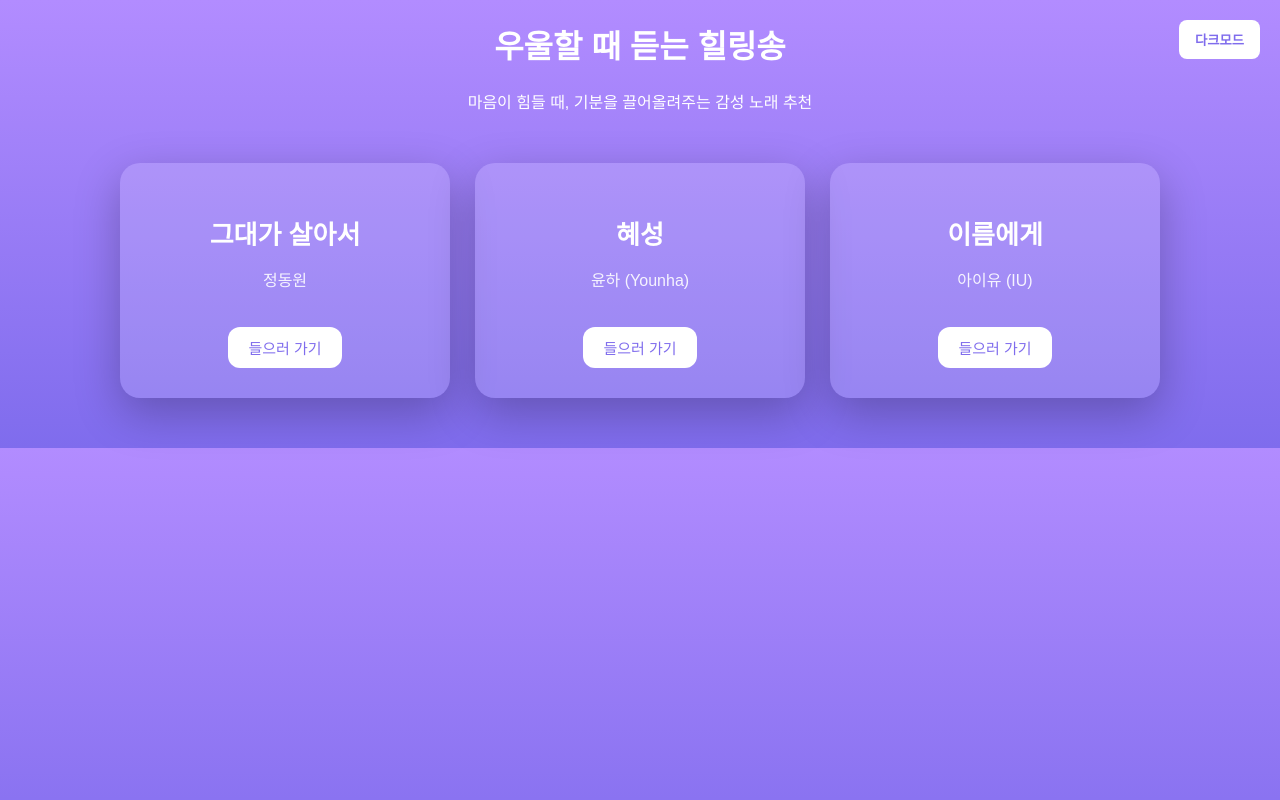
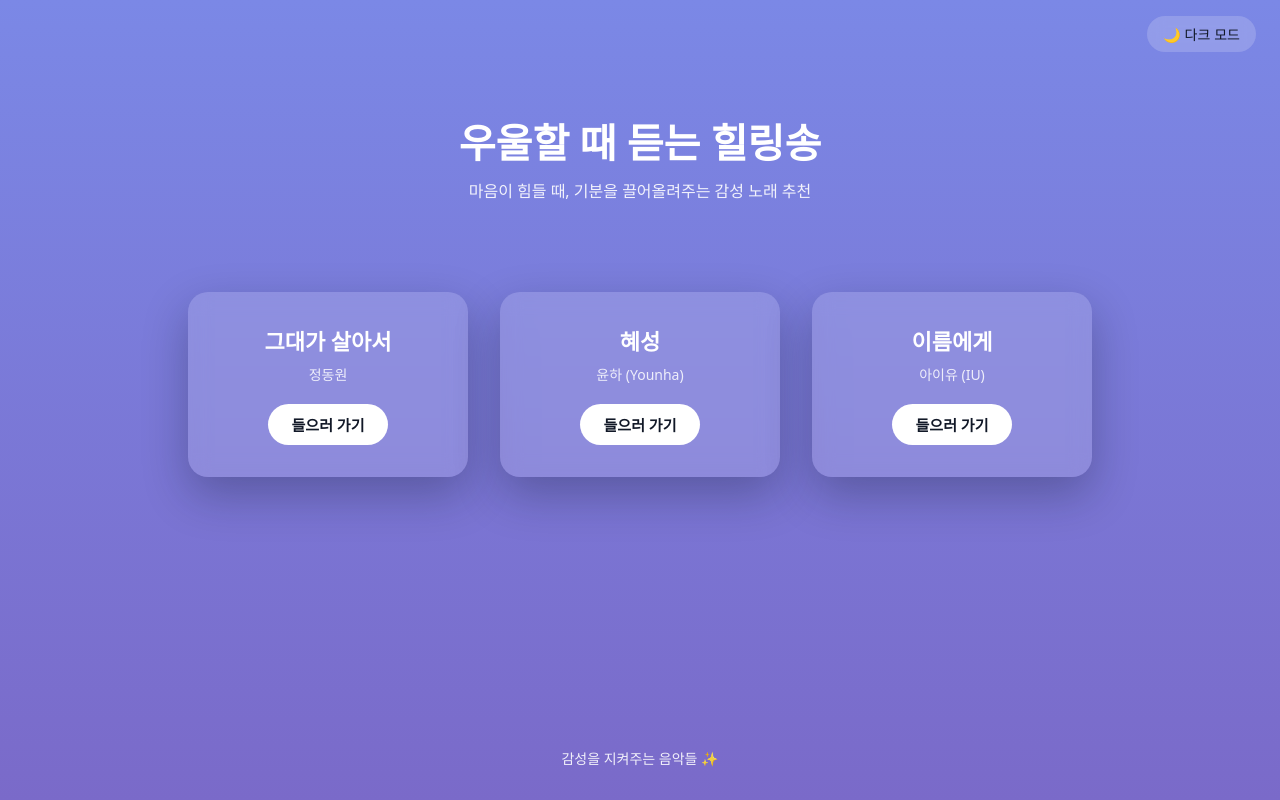
Before and after one commit to kechey6-hub/open-source, a plain HTML site: page index.html in a window 1280 px wide. Drawn offline with Linux system fonts and the light colour scheme.

Commit message:
Add files via upload

```diff
--- a/index.html
+++ b/index.html
@@ -3,113 +3,212 @@
 <head>
   <meta charset="UTF-8">
   <meta name="viewport" content="width=device-width, initial-scale=1.0">
-<title>힐링송 추천</title>
+  <title>우울할 때 듣는 힐링송</title>
+  <style>
+    :root {
+      --bg-gradient-light: linear-gradient(180deg, #7b88e6, #7a6ac9);
+      --bg-gradient-dark: linear-gradient(180deg, #050816, #111827);
+      --card-light: rgba(255, 255, 255, 0.15);
+      --card-dark: rgba(15, 23, 42, 0.9);
+      --text-light: #ffffff;
+      --text-dark: #e5e7eb;
+      --btn-bg-light: #ffffff;
+      --btn-text-light: #111827;
+      --btn-bg-dark: #0f172a;
+      --btn-text-dark: #e5e7eb;
+    }
 
-<style>
+    * {
+      box-sizing: border-box;
+    }
+
     body {
-  font-family: "Pretendard", sans-serif;
       margin: 0;
-  padding: 0;
+      font-family: "Noto Sans KR", system-ui, -apple-system, BlinkMacSystemFont, sans-serif;
       text-align: center;
-  background: linear-gradient(180deg, #b28cff 0%, #7f6ced 100%);
-  color: white;
-  transition: 0.4s;
+      color: var(--text-light);
+      background: var(--bg-gradient-light);
+      min-height: 100vh;
+      display: flex;
+      flex-direction: column;
     }
 
     body.dark {
-  background: linear-gradient(180deg, #121212 0%, #222 100%);
-  color: #f1f1f1;
+      background: var(--bg-gradient-dark);
+      color: var(--text-dark);
     }
 
-.toggle {
-  position: absolute;
-  right: 20px;
-  top: 20px;
-  padding: 10px 16px;
-  background: white;
-  color: #7f6ced;
-  border-radius: 8px;
-  border: none;
-  font-weight: bold;
-  cursor: pointer;
+    header {
+      padding: 40px 16px 10px;
     }
 
-.container {
-  max-width: 1100px;
-  margin: 50px auto;
+    h1 {
+      margin: 20px 0 8px;
+      font-size: 40px;
+      font-weight: 700;
+    }
+
+    .subtitle {
+      margin: 0;
+      font-size: 16px;
+      opacity: 0.9;
+    }
+
+    .top-bar {
+      display: flex;
+      justify-content: flex-end;
+      padding: 16px 24px 0;
+    }
+
+    .theme-toggle {
+      border: none;
+      border-radius: 999px;
+      padding: 8px 16px;
+      font-size: 14px;
+      cursor: pointer;
+      background: rgba(255, 255, 255, 0.18);
+      color: #111827;
+      display: inline-flex;
+      align-items: center;
+      gap: 6px;
+      backdrop-filter: blur(8px);
+    }
+
+    body.dark .theme-toggle {
+      background: rgba(15, 23, 42, 0.9);
+      color: #e5e7eb;
+    }
+
+    main {
+      flex: 1;
+      display: flex;
+      flex-direction: column;
+      align-items: center;
+      padding: 40px 16px 24px;
+    }
+
+    .card-container {
       display: flex;
       justify-content: center;
-  gap: 25px;
+      gap: 32px;
+      margin-top: 40px;
+      flex-wrap: wrap;
+      max-width: 1100px;
+      width: 100%;
     }
 
     .card {
-  width: 300px;
-  padding: 30px 15px;
+      width: 280px;
+      padding: 32px 24px;
+      background: var(--card-light);
       border-radius: 20px;
-  background: rgba(255,255,255,0.15);
-  box-shadow: 0px 15px 45px rgba(0,0,0,0.25);
+      backdrop-filter: blur(10px);
+      box-shadow: 0 18px 45px rgba(15, 23, 42, 0.3);
     }
 
-.card h2 {
-  font-size: 26px;
-  margin-bottom: 5px;
+    body.dark .card {
+      background: var(--card-dark);
+      box-shadow: 0 18px 45px rgba(0, 0, 0, 0.7);
     }
 
-.card p {
-  opacity: 0.9;
+    .song-title {
+      font-size: 22px;
+      margin-bottom: 8px;
+      font-weight: 700;
     }
 
-.card button {
-  margin-top: 20px;
-  padding: 10px 20px;
-  background: white;
-  color: #7f6ced;
-  border-radius: 12px;
+    .artist {
+      font-size: 14px;
+      opacity: 0.85;
+      margin-bottom: 20px;
+    }
+
+    .btn {
+      font-size: 15px;
+      padding: 10px 24px;
+      border-radius: 999px;
       border: none;
-  font-size: 15px;
       cursor: pointer;
+      text-decoration: none;
+      display: inline-block;
+      font-weight: 600;
+      background: var(--btn-bg-light);
+      color: var(--btn-text-light);
+      transition: transform 0.15s ease, box-shadow 0.15s ease, background 0.15s ease, color 0.15s ease;
+    }
+
+    body.dark .btn {
+      background: var(--btn-bg-dark);
+      color: var(--btn-text-dark);
+    }
+
+    .btn:hover {
+      transform: translateY(-2px);
+      box-shadow: 0 10px 25px rgba(15, 23, 42, 0.4);
+    }
+
+    footer {
+      padding: 24px 16px 32px;
+      font-size: 14px;
+      opacity: 0.9;
     }
   </style>
 </head>
-
 <body>
-
-<button class="toggle" onclick="toggleMode()">다크모드</button>
-
-<h1>우울할 때 듣는 힐링송</h1>
-<p>마음이 힘들 때, 기분을 끌어올려주는 감성 노래 추천</p>
-
-<div class="container">
-  <div class="card">
-    <h2>그대가 살아서</h2>
-    <p>정동원</p>
-    <a href="track1.html">
-      <button>들으러 가기</button>
-    </a>
+  <div class="top-bar">
+    <button id="themeToggle" class="theme-toggle">🌙 다크 모드</button>
   </div>
 
+  <header>
+    <h1>우울할 때 듣는 힐링송</h1>
+    <p class="subtitle">마음이 힘들 때, 기분을 끌어올려주는 감성 노래 추천</p>
+  </header>
+
+  <main>
+    <div class="card-container">
+
+      <!-- 곡 1 : 그대가 살아서 -->
       <div class="card">
-    <h2>혜성</h2>
-    <p>윤하 (Younha)</p>
-    <a href="track2.html">
-      <button>들으러 가기</button>
-    </a>
+        <div class="song-title">그대가 살아서</div>
+        <div class="artist">정동원</div>
+        <a href="track1.html" class="btn">들으러 가기</a>
       </div>
 
+      <!-- 곡 2 : 혜성 -->
       <div class="card">
-    <h2>이름에게</h2>
-    <p>아이유 (IU)</p>
-    <a href="track3.html">
-      <button>들으러 가기</button>
-    </a>
-  </div>
+        <div class="song-title">혜성</div>
+        <div class="artist">윤하 (Younha)</div>
+        <a href="track2.html" class="btn">들으러 가기</a>
       </div>
 
+      <!-- 곡 3 : 이름에게 -->
+      <div class="card">
+        <div class="song-title">이름에게</div>
+        <div class="artist">아이유 (IU)</div>
+        <a href="track3.html" class="btn">들으러 가기</a>
+      </div>
+
+    </div>
+  </main>
+
+  <footer>감성을 지켜주는 음악들 ✨</footer>
+
   <script>
-function toggleMode() {
-  document.body.classList.toggle("dark");
+    const body = document.body;
+    const toggleBtn = document.getElementById('themeToggle');
+
+    const savedTheme = localStorage.getItem('theme');
+    if (savedTheme === 'dark') {
+      body.classList.add('dark');
+      toggleBtn.textContent = '☀️ 라이트 모드';
     }
+
+    toggleBtn.addEventListener('click', () => {
+      body.classList.toggle('dark');
+      const isDark = body.classList.contains('dark');
+      toggleBtn.textContent = isDark ? '☀️ 라이트 모드' : '🌙 다크 모드';
+      localStorage.setItem('theme', isDark ? 'dark' : 'light');
+    });
   </script>
-
 </body>
 </html>
```
Lines whose indentation alone changed are shown as unchanged.
